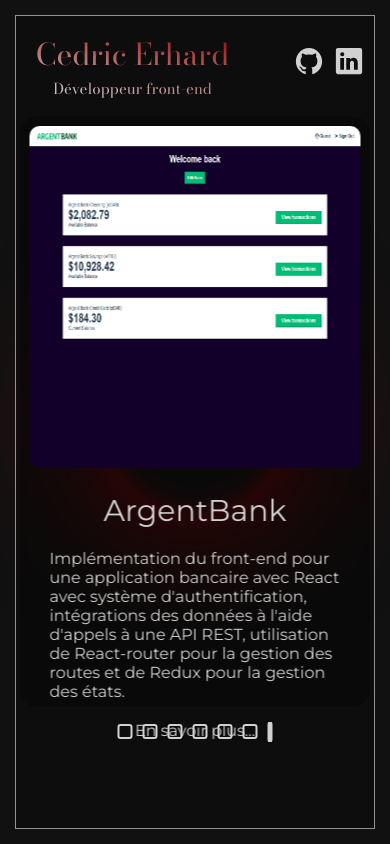
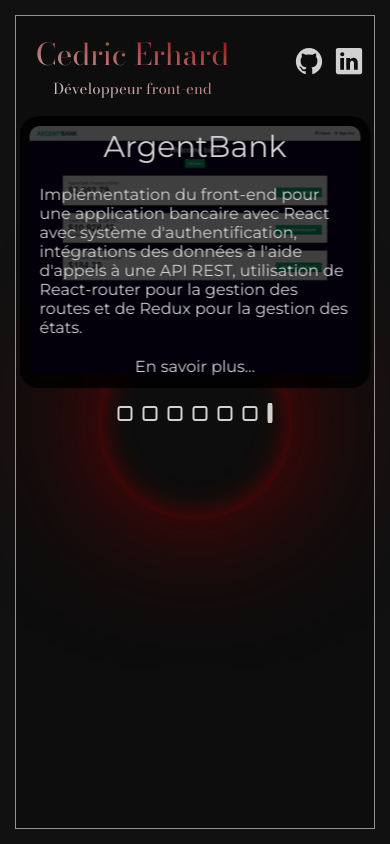
Before and after one commit to C05n/Portfolio, a Next.js app: page / in a window 390 px wide. Built offline with nearby package versions, Linux system fonts and the light colour scheme.

Commit message:
Refactor projects.module.css for improved structure

```diff
--- a/src/components/projects/projects.module.css
+++ b/src/components/projects/projects.module.css
@@ -65,8 +65,6 @@
       transform: translateX(-50%) translateY(0);
    .projects_card {
       max-width: 90vw;
-      width: fit-content;
-      height: 70vh;
       padding: 10px;
       .projects_card_img {
          height: 60%  !important;
@@ -75,11 +73,7 @@
       }
       .projects_card_info {
          padding: 20px;
-         position: relative;
          opacity: 1;
-         background-color: transparent;
-         justify-content: flex-start;
-         height: max-content;
          .projects_card_info_title {
             font-size: 30px;
             font-weight: 400;
```
